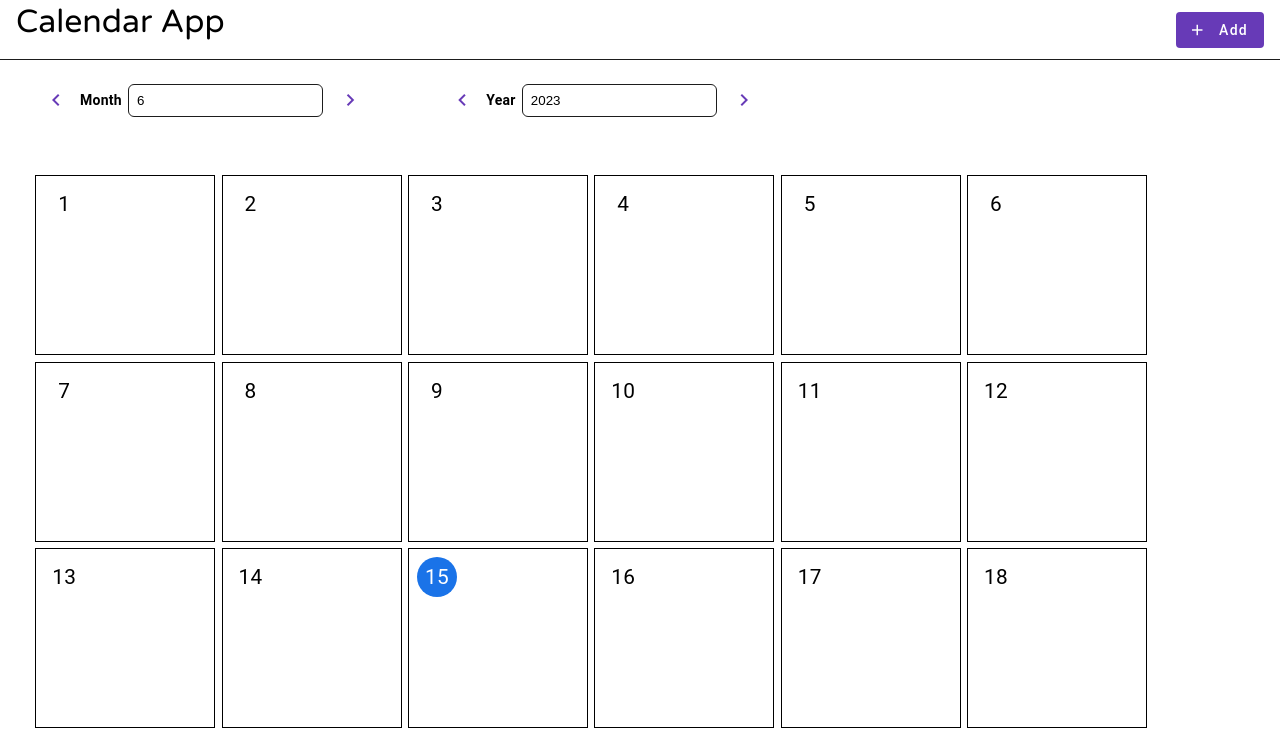
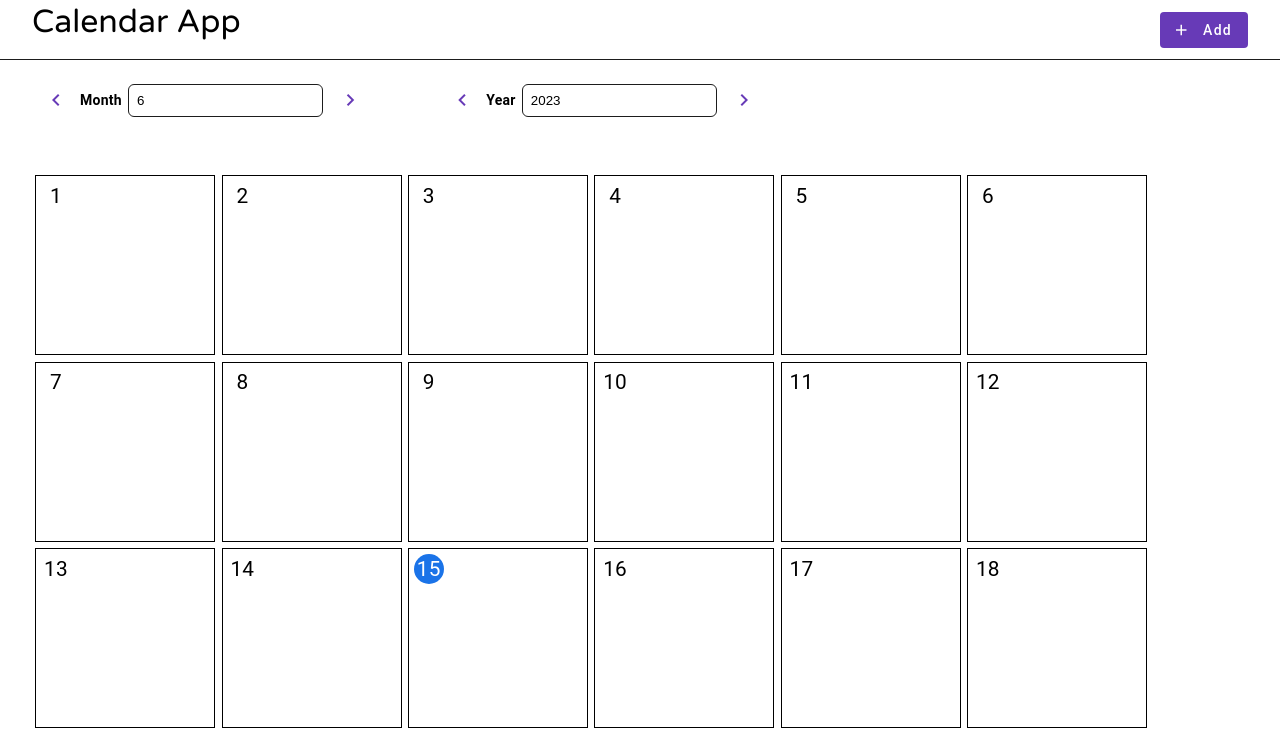
Before and after one commit to MicaelRiboura/angular-calendar-app, an Angular app: page / in a window 1280 px wide. Shown: the top 732 px of the page. Built offline with nearby package versions, Linux system fonts and the light colour scheme.

Commit message:
fix: adjust with of application

```diff
--- a/src/app/components/header/header.component.css
+++ b/src/app/components/header/header.component.css
@@ -1,7 +1,7 @@
 header {
     height: 60px;
     width: 100vw;
-    padding: 1rem;
+    padding: 1rem 2rem;
     display: flex;
     align-items: center;
     justify-content: space-between;
--- a/src/app/pages/calendar/calendar.component.css
+++ b/src/app/pages/calendar/calendar.component.css
@@ -1,6 +1,5 @@
 .container {
     width: 100%;
-    border: 1px solid red;
 }
 
 .days-area {
@@ -15,6 +14,7 @@
     min-height: 180px;
     border: 1px solid black;
     margin: .2rem;
+    padding: .3rem;
 }
 
 .day .day-label {
@@ -22,9 +22,9 @@
     align-items: center;
     justify-content: center;
     font-size: 1.3rem;
-    margin: 0.5rem;
-    width: 40px;
-    height: 40px;
+    margin: 0rem;
+    width: 30px;
+    height: 30px;
 }
 
 .day .current-day {
@@ -38,7 +38,6 @@
     align-items: center;
     flex-wrap: wrap;
     width: 100vw;
-    /* border: 1px solid red; */
 }
 
 .paginator {
--- a/src/app/pages/calendar/calendar.component.ts
+++ b/src/app/pages/calendar/calendar.component.ts
@@ -1,4 +1,5 @@
 import { Component, OnInit } from '@angular/core';
+import { AppointmentService } from 'src/app/services/appointment.service';
 import { CalendarEventService, EventType } from 'src/app/services/calendar-event.service';
 import { CalendarService } from 'src/app/services/calendar.service';
 
@@ -20,6 +21,7 @@ export class CalendarComponent implements OnInit {
   constructor(
     private calendarService: CalendarService,
     private calendarEventService: CalendarEventService,
+    private appointmentService: AppointmentService,
   ) { }
 
   ngOnInit () {
--- a/src/app/pages/create-appointment/create-appointment.component.css
+++ b/src/app/pages/create-appointment/create-appointment.component.css
@@ -1,6 +1,5 @@
 .container {
     width: 100vw;
-    border: 1px solid red;
 }
 
 .form-area {
--- a/src/styles.css
+++ b/src/styles.css
@@ -3,4 +3,4 @@
     box-sizing: border-box;
 }
 html, body { height: 100%; }
-body { margin: 0; font-family: Roboto, "Lato", sans-serif; }
+body { margin: 0; font-family: Roboto, "Lato", sans-serif; overflow-x: hidden; }
```
